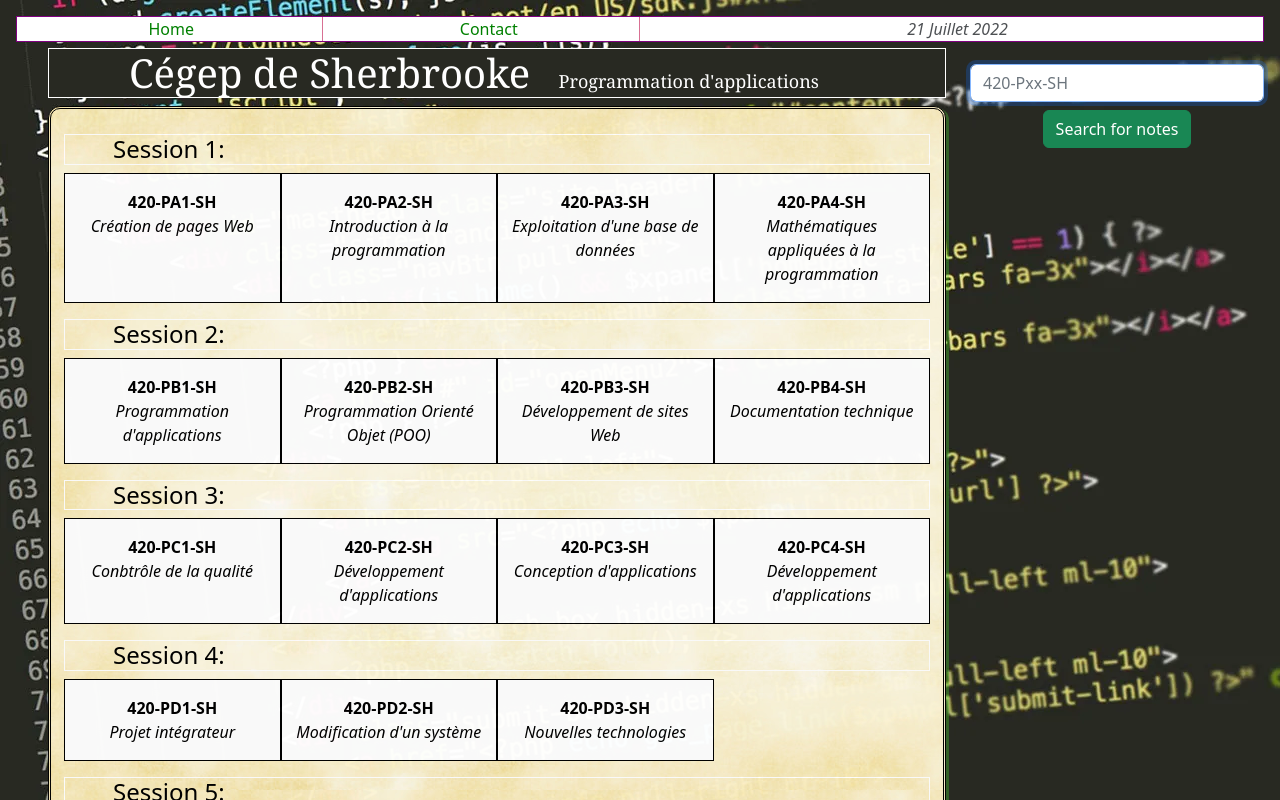
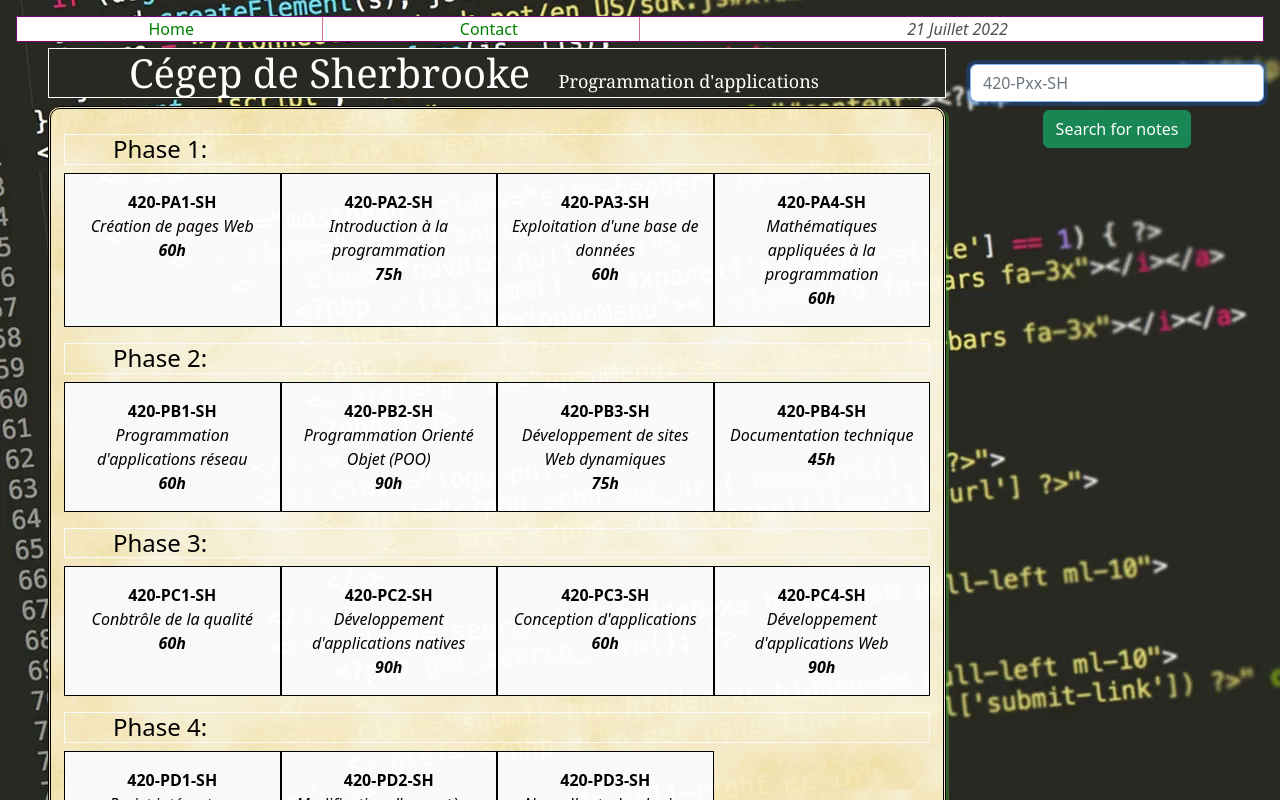
Before and after one commit to QueenJammie/CegepdeSherbrookeReact, a React (Create React App) app: page / in a window 1280 px wide. Shown: the top 800 px of the page. Built offline with nearby package versions, Linux system fonts and the light colour scheme.

Commit message:
Changed Session for phase and added the study time to classes

```diff
--- a/src/Calendar.css
+++ b/src/Calendar.css
@@ -45,6 +45,12 @@
     box-shadow: 3px 2px rgba(75, 220, 50, 0.318);
     border-radius: 12px;
 }
+.studyTime
+{
+    text-align: center;
+    font-weight: bold;
+    font-style: italic;
+}
 .course-code
 {
     text-align: center;
--- a/src/Calendar.js
+++ b/src/Calendar.js
@@ -9,82 +9,98 @@
       <h1><a href="https://www.cegepsherbrooke.qc.ca/" target="_blank" rel="noreferrer">Cégep de Sherbrooke</a> <small><a href="https://www.cegepsherbrooke.qc.ca/fr/formation-continue/formation-pour-adultes/aec-temps-plein/programmation-d-applications" target="_blank" rel="noreferrer">Programmation d'applications</a></small></h1>
       <div className="calendar">
       <div className="row">
-        <h4>Session 1:</h4>
+        <h4>Phase 1:</h4>
         <ul className="cellule col-3">
           <li className="course-code">420-PA1-SH</li>
           <li className="course-title">Création de pages Web</li>
+          <li className="studyTime">60h</li>
         </ul>
         <ul className="cellule col-3">
           <li className="course-code">420-PA2-SH</li>
           <li className="course-title">Introduction à la programmation</li>
+          <li className="studyTime">75h</li>
         </ul>
         <ul className="cellule col-3">
           <li className="course-code">420-PA3-SH</li>
           <li className="course-title">Exploitation d'une base de données</li>
+          <li className="studyTime">60h</li>
         </ul>
         <ul className="cellule col-3">
           <li className="course-code">420-PA4-SH</li>
           <li className="course-title">Mathématiques appliquées à la programmation</li>
+          <li className="studyTime">60h</li>
         </ul>
       </div>
       <div className="row">
-        <h4>Session 2:</h4>
+        <h4>Phase 2:</h4>
         <ul className="cellule col-3">
           <li className="course-code">420-PB1-SH</li>
-          <li className="course-title">Programmation d'applications</li>
+          <li className="course-title">Programmation d'applications réseau</li>
+          <li className="studyTime">60h</li>
         </ul>
         <ul className="cellule col-3">
           <li className="course-code">420-PB2-SH</li>
           <li className="course-title">Programmation Orienté Objet (POO)</li>
+          <li className="studyTime">90h</li>
         </ul>
         <ul className="cellule col-3">
           <li className="course-code">420-PB3-SH</li>
-          <li className="course-title">Développement de sites Web</li>
+          <li className="course-title">Développement de sites Web dynamiques</li>
+          <li className="studyTime">75h</li>
         </ul>
         <ul className="cellule col-3">
           <li className="course-code">420-PB4-SH</li>
           <li className="course-title">Documentation technique</li>
+          <li className="studyTime">45h</li>
         </ul>
       </div>
       <div className="row">
-        <h4>Session 3:</h4>
+        <h4>Phase 3:</h4>
         <ul className="cellule col-3">
           <li className="course-code">420-PC1-SH</li>
           <li className="course-title">Conbtrôle de la qualité</li>
+          <li className="studyTime">60h</li>
         </ul>
         <ul className="cellule col-3">
           <li className="course-code">420-PC2-SH</li>
-          <li className="course-title">Développement d'applications</li>
+          <li className="course-title">Développement d'applications natives</li>
+          <li className="studyTime">90h</li>
         </ul>
         <ul className="cellule col-3">
           <li className="course-code">420-PC3-SH</li>
           <li className="course-title">Conception d'applications</li>
+          <li className="studyTime">60h</li>
         </ul>
         <ul className="cellule col-3">
           <li className="course-code">420-PC4-SH</li>
-          <li className="course-title">Développement d'applications</li>
+          <li className="course-title">Développement d'applications Web</li>
+          <li className="studyTime">90h</li>
         </ul>
       </div>
       <div className="row">
-        <h4>Session 4:</h4>
+        <h4>Phase 4:</h4>
         <ul className="cellule col-3">
           <li className="course-code">420-PD1-SH</li>
           <li className="course-title">Projet intégrateur</li>
+          <li className="studyTime">120h</li>
         </ul>
         <ul className="cellule col-3">
           <li className="course-code">420-PD2-SH</li>
           <li className="course-title">Modification d'un système</li>
+          <li className="studyTime">60h</li>
         </ul>
         <ul className="cellule col-3">
           <li className="course-code">420-PD3-SH</li>
           <li className="course-title">Nouvelles technologies</li>
+          <li className="studyTime">60h</li>
         </ul>
       </div>
       <div className="row">
-        <h4>Session 5:</h4>
+        <h4>Phase 5:</h4>
         <ul className="cellule col-9">
           <li className="course-code">420-PES-SH</li>
           <li className="course-title">Stage en entreprise</li>
+          <li className="studyTime">315h</li>
         </ul>
       </div>
       </div>
```
